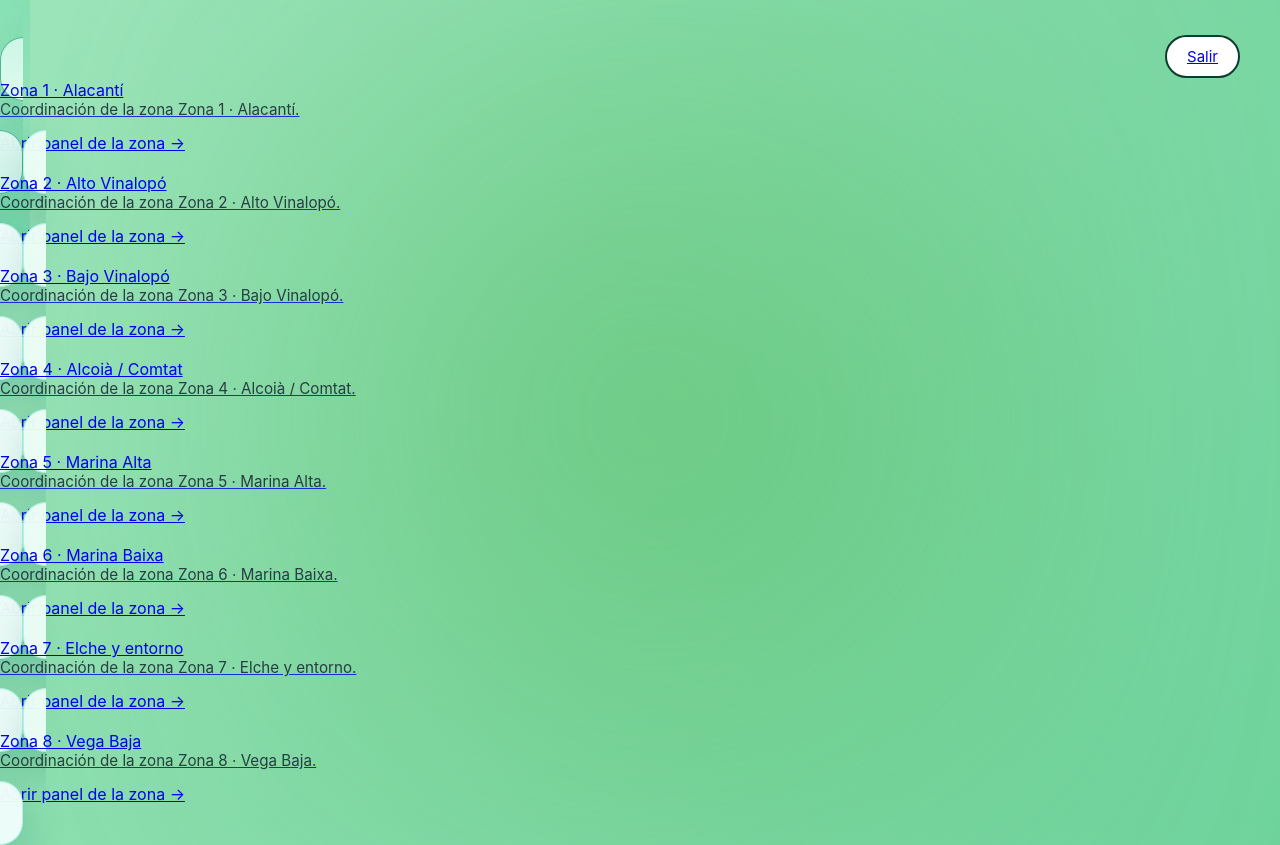
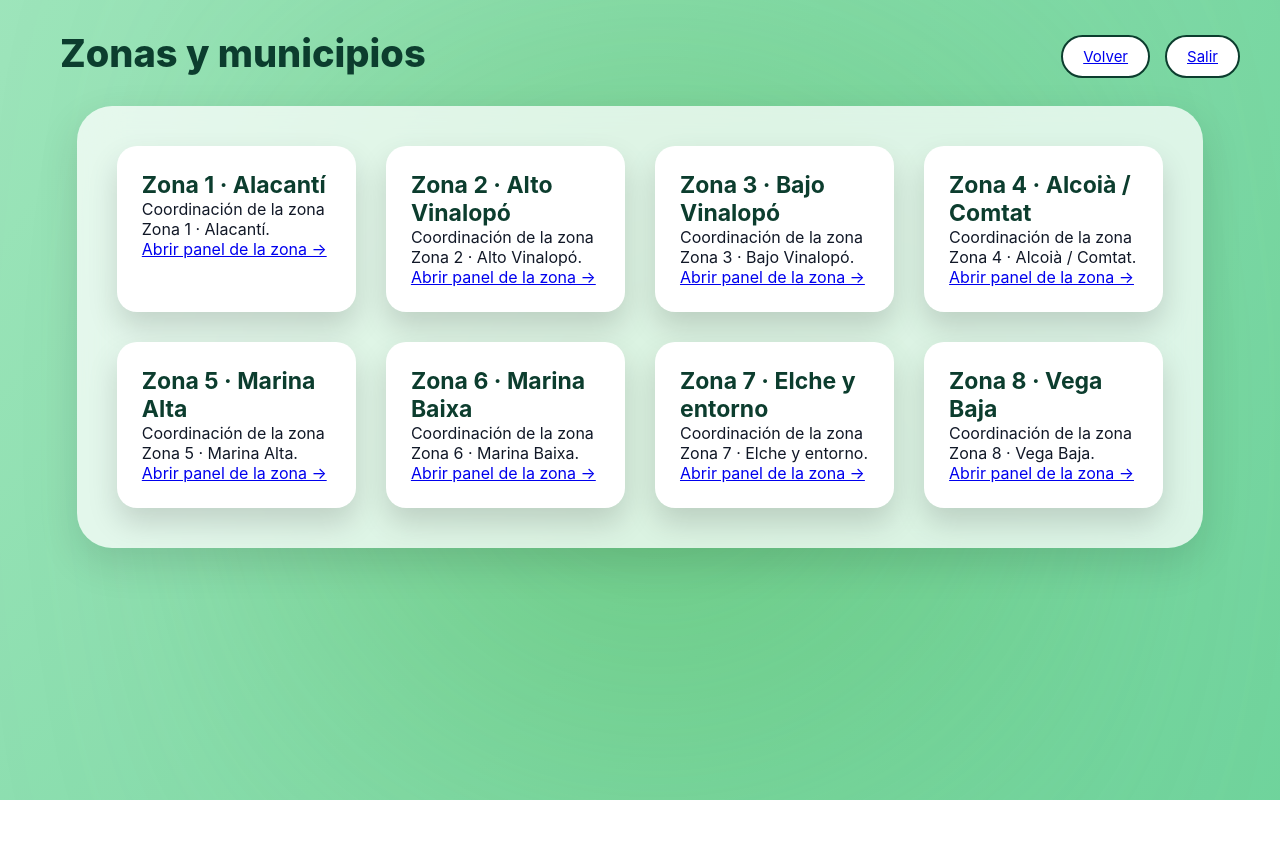
Before and after one commit to AltoVinalopo/ZonaAltoVinalopo, a Flask app: page /zonas/ in a window 1280 px wide. After the commit the page ends 800 px from the top, so only its background shows below. Run offline with Flask 3, Linux system fonts and the light colour scheme; a user stored in the database is signed in; data comes from the database, SQL or seed files in the repository.

Commit message:
Update zonas_index.html

```diff
--- a/templates/zonas_index.html
+++ b/templates/zonas_index.html
@@ -1,22 +1,38 @@
 {% extends "base.html" %}
-{% block title %}Zonas y municipios{% endblock %}
-{% block header_title %}Zonas y municipios{% endblock %}
-
-{% block header_actions %}
-    <a href="{{ url_for('ayuntamientos.panel') }}" class="btn btn-outline">Volver al panel</a>
-    <a href="{{ url_for('auth.logout') }}" class="btn btn-light">Salir</a>
-{% endblock %}
+{% set header = "Zonas y municipios" %}
+{% set mostrar_volver = url_for('ayuntamientos.panel') %}
 
 {% block body %}
-<div class="zones-grid">
-    {% for zona in zonas %}
-        <a href="{{ url_for('zonas.zona_detalle', zona_id=zona.id) }}" class="zone-card">
-            <div class="zone-title">{{ zona.nombre }}</div>
-            <div class="zone-desc">
-                {{ zona.descripcion or "Coordinación de la zona " ~ zona.nombre }}.
-            </div>
-            <div class="zone-link">Abrir panel de la zona →</div>
-        </a>
-    {% endfor %}
+<div class="content-box">
+
+    <div class="grid">
+        {% for zona in zonas %}
+        <div class="zona-card">
+            <h3>{{ zona.nombre }}</h3>
+            <p>Coordinación de la zona {{ zona.nombre }}.</p>
+            <a class="btn-acceso" href="{{ zona.url }}">Abrir panel de la zona →</a>
+        </div>
+        {% endfor %}
+    </div>
+
 </div>
+
+<style>
+.grid{
+    display:grid;
+    grid-template-columns:repeat(4,1fr);
+    gap:30px;
+}
+.zona-card{
+    background:white;
+    padding:25px;
+    border-radius:20px;
+    box-shadow:0 15px 30px rgba(0,0,0,0.15);
+}
+.zona-card h3{
+    margin:0;
+    font-size:23px;
+    color:#0c3d2e;
+}
+</style>
 {% endblock %}
```
